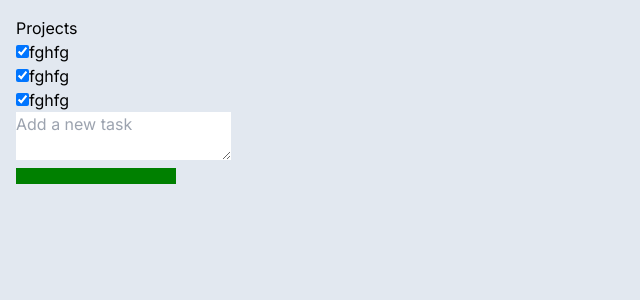
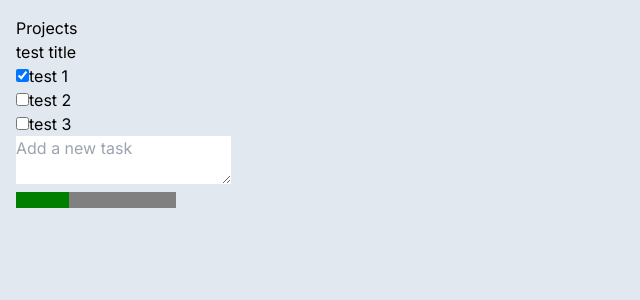
Before and after one commit to EnzoMaitan/todo-next.js, a Next.js app: page / in a window 1280 px wide. Shown: the top 300 px of the page, without its empty margins (0-640 px from the left). Built offline with nearby package versions, Linux system fonts and the light colour scheme.

Commit message:
Improves the test JSON variable

```diff
--- a/src/app/components/todolist.tsx
+++ b/src/app/components/todolist.tsx
@@ -6,20 +6,20 @@ import Progressbar from "./progressbar";
 import TodoItem from "./todoitem";
 
 var temp = {
-    "title": "",
+    "title": "test title",
     "individual": [
         {
             "id": 0,
             "checked": true,
-            "text": "fghfg"
+            "text": "test 1"
         },{
             "id": 1,
-            "checked": true,
-            "text": "fghfg"
+            "checked": false,
+            "text": "test 2"
         },{
             "id": 2,
-            "checked": true,
-            "text": "fghfg"
+            "checked": false,
+            "text": "test 3"
         }
     ]
 };
```
